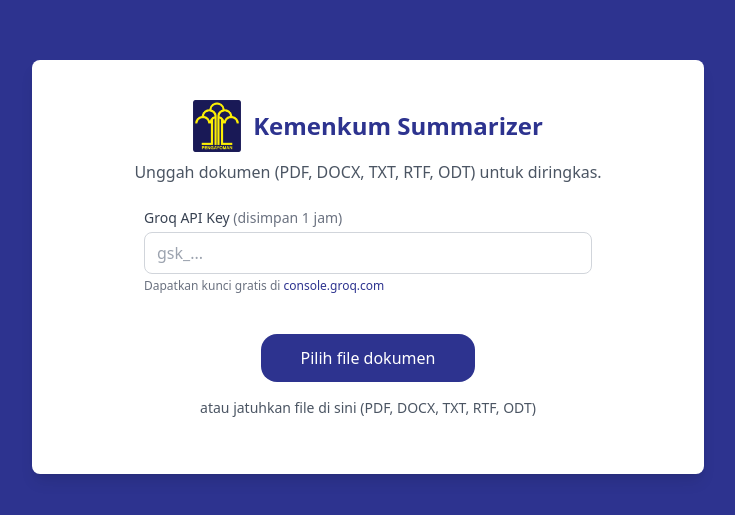
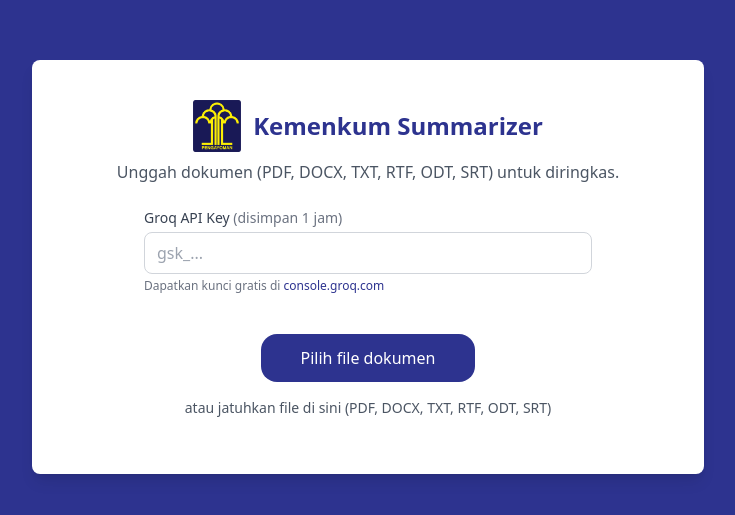
Before and after one commit to wilcentius-git/summarizer, a Next.js app: page / in a window 1280 px wide. Shown: the part 133-648 px from the top of the page, without its empty margins (272-1007 px from the left). Built offline with nearby package versions, Linux system fonts and the light colour scheme.

Commit message:
v0.10.1: Add SRT to upload document UI

```diff
--- a/app/page.tsx
+++ b/app/page.tsx
@@ -552,7 +552,7 @@
           <h1 className="text-2xl font-bold text-kemenkum-blue">Kemenkum Summarizer</h1>
         </div>
         <p className="text-gray-600 mb-6">
-          Unggah dokumen (PDF, DOCX, TXT, RTF, ODT) untuk diringkas.
+          Unggah dokumen (PDF, DOCX, TXT, RTF, ODT, SRT) untuk diringkas.
         </p>
 
         <div className="w-full max-w-md mx-auto mb-6 text-left">
@@ -602,7 +602,7 @@
             </span>
           </label>
           <p className="text-sm text-gray-600">
-            atau jatuhkan file di sini (PDF, DOCX, TXT, RTF, ODT)
+            atau jatuhkan file di sini (PDF, DOCX, TXT, RTF, ODT, SRT)
           </p>
         </div>
 
--- a/package.json
+++ b/package.json
@@ -1,6 +1,6 @@
 {
   "name": "summarizer",
-  "version": "0.10.0",
+  "version": "0.10.1",
   "private": true,
   "scripts": {
     "dev": "next dev",
```
